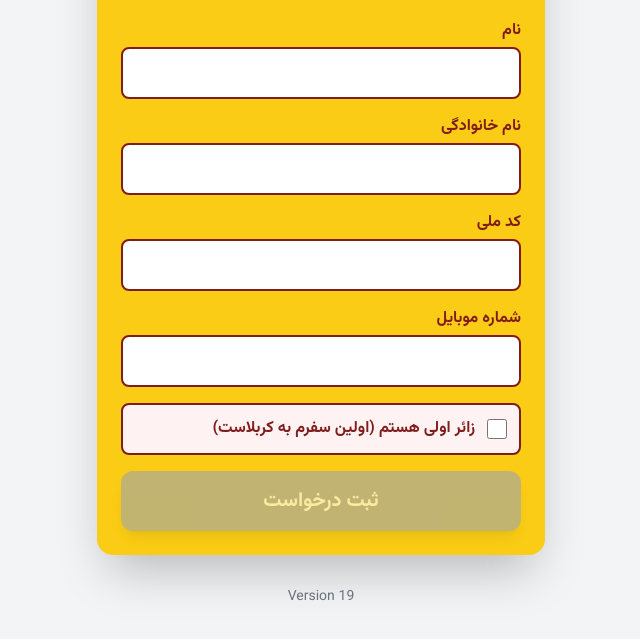
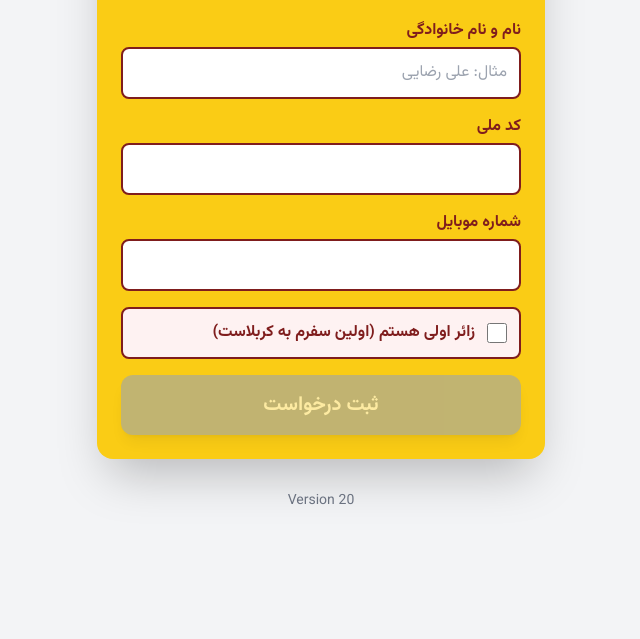
Before and after one commit to mehdibabapour/KARBALA-FORME, a plain HTML site: page index.html in a window 1280 px wide. Shown: the part 263-902 px from the top of the page, without its empty margins (319-959 px from the left). After the commit the page ends 806 px from the top, so only its background shows below. Drawn offline with nearby package versions, Linux system fonts and the light colour scheme.

Commit message:
Update index.html

```diff
--- a/index.html
+++ b/index.html
@@ -15,7 +15,6 @@
 </head>
 <body class="bg-gray-100 min-h-screen flex flex-col items-center py-8 px-4">
 
-
     <!-- Loading Overlay -->
     <div id="loading" class="loading-overlay">
         <div class="text-white text-center">
@@ -24,39 +23,26 @@
         </div>
     </div>
 
-
     <!-- Main Container -->
     <div class="max-w-md w-full bg-yellow-400 rounded-2xl shadow-2xl overflow-hidden">
-
 
         <!-- Poster Image -->
         <div class="w-full">
             <img src="poster.png" alt="Poster" class="w-full h-auto object-cover">
         </div>
 
-
         <!-- Content Area -->
         <div class="p-6">
             <h1 class="text-2xl font-bold text-center text-red-900 mb-6">ثبت‌نام و بازیابی رسید قرعه‌کشی سفر کربلا</h1>
 
-
             <!-- Form -->
             <form id="lotteryForm" class="space-y-4">
 
-
                 <div>
-                    <label class="block text-red-900 font-bold mb-1">نام</label>
-                    <input type="text" id="firstName" required
+                    <label class="block text-red-900 font-bold mb-1">نام و نام خانوادگی</label>
+                    <input type="text" id="fullName" required placeholder="مثال: علی رضایی"
                         class="w-full p-3 rounded-lg border-2 border-red-900 focus:outline-none focus:ring-2 focus:ring-red-600" dir="rtl">
                 </div>
-
-
-                <div>
-                    <label class="block text-red-900 font-bold mb-1">نام خانوادگی</label>
-                    <input type="text" id="lastName" required
-                        class="w-full p-3 rounded-lg border-2 border-red-900 focus:outline-none focus:ring-2 focus:ring-red-600" dir="rtl">
-                </div>
-
 
                 <div>
                     <label class="block text-red-900 font-bold mb-1">کد ملی</label>
@@ -64,13 +50,11 @@
                         class="w-full p-3 rounded-lg border-2 border-red-900 focus:outline-none focus:ring-2 focus:ring-red-600 text-left" dir="ltr">
                 </div>
 
-
                 <div>
                     <label class="block text-red-900 font-bold mb-1">شماره موبایل</label>
                     <input type="tel" id="mobile" required maxlength="11" pattern="09\d{9}"
                         class="w-full p-3 rounded-lg border-2 border-red-900 focus:outline-none focus:ring-2 focus:ring-red-600 text-left" dir="ltr">
                 </div>
-
 
                 <!-- زائر اولی -->
                 <div class="flex items-center gap-3 bg-red-50 border-2 border-red-900 rounded-lg p-3">
@@ -81,7 +65,6 @@
                     </label>
                 </div>
 
-
                 <button type="submit" id="submitBtn" disabled
                     class="w-full bg-gray-400 text-white font-bold py-4 rounded-xl text-xl transition duration-300 shadow-lg cursor-not-allowed opacity-60">
                     ثبت درخواست
@@ -90,10 +73,8 @@
         </div>
     </div>
 
-
     <!-- Footer Version -->
-    <div class="mt-8 text-gray-500 text-sm">Version 19</div>
-
+    <div class="mt-8 text-gray-500 text-sm">Version 20</div>
 
     <!-- Hidden Receipt Template for Download -->
     <div id="receipt-template">
@@ -113,14 +94,12 @@
         </div>
     </div>
 
-
     <!-- Custom Popups -->
     <div id="customPopup" class="fixed inset-0 flex items-center justify-center z-[10000] hidden p-4">
         <div class="bg-white rounded-2xl shadow-2xl max-w-sm w-full overflow-hidden transform transition-all">
             <div id="popupContent" class="p-6 text-center"></div>
         </div>
     </div>
-
 
     <!-- Audio Elements -->
     <audio id="audioWelcome" src="welcome.mp3"></audio>
@@ -130,11 +109,8 @@
     <audio id="audioDuplicateNational" src="duplicate_national.mp3"></audio>
     <audio id="duplicate-mobile" src="duplicate_mobile.mp3"></audio>
 
-
     <script>
-        // --- CONFIGURATION ---
         const WEB_APP_URL = "https://script.google.com/macros/s/AKfycbwSkH5ncDk5P-vpebrMb2A8EBik1Jrzecw_kvG2RzEOMMV8MjmSuuG9JOtOICRbUq4/exec";
-
 
         const form = document.getElementById('lotteryForm');
         const loading = document.getElementById('loading');
@@ -144,8 +120,6 @@
         const submitBtn = document.getElementById('submitBtn');
         const isFirstPilgrimCheckbox = document.getElementById('isFirstPilgrim');
 
-
-        // --- Checkbox gate for submit button ---
         function updateSubmitBtn() {
             if (isFirstPilgrimCheckbox.checked) {
                 submitBtn.disabled = false;
@@ -159,15 +133,12 @@
         }
 
         isFirstPilgrimCheckbox.addEventListener('change', updateSubmitBtn);
-        // Set initial state on load
         updateSubmitBtn();
-
 
         function playSound(id) {
             const sound = document.getElementById(id);
             if (sound) { sound.currentTime = 0; sound.play().catch(e => console.log("Audio play blocked")); }
         }
-
 
         function showPopup(title, message, type, buttonText, callback) {
             popupContent.innerHTML = `
@@ -185,13 +156,11 @@
             };
         }
 
-
         async function downloadReceipt(name, nat, mob, code) {
             document.getElementById('rec-name').innerText = name;
             document.getElementById('rec-nat').innerText = nat;
             document.getElementById('rec-mob').innerText = mob;
             document.getElementById('rec-code').innerText = code;
-
 
             const template = document.getElementById('receipt-template');
             const canvas = await html2canvas(template, { scale: 2 });
@@ -202,39 +171,26 @@
             link.click();
         }
 
-
         form.onsubmit = async (e) => {
             e.preventDefault();
 
-
-            const firstName = document.getElementById('firstName').value.trim();
-            const lastName = document.getElementById('lastName').value.trim();
-            const fullName = `${firstName} ${lastName}`;
+            const fullName = document.getElementById('fullName').value.trim();
             const nationalId = document.getElementById('nationalId').value.trim();
             const mobile = document.getElementById('mobile').value.trim();
             const isFirstPilgrim = document.getElementById('isFirstPilgrim').checked;
-
 
             loading.style.display = 'flex';
             loadingText.innerText = 'در حال برقراری ارتباط...';
             playSound('audioLoading');
 
-
             try {
                 const url = `${WEB_APP_URL}?action=register`
-                    + `&firstName=${encodeURIComponent(firstName)}`
-                    + `&lastName=${encodeURIComponent(lastName)}`
                     + `&fullName=${encodeURIComponent(fullName)}`
                     + `&nationalId=${encodeURIComponent(nationalId)}`
                     + `&mobile=${encodeURIComponent(mobile)}`
                     + `&isFirstPilgrim=${encodeURIComponent(isFirstPilgrim)}`;
 
-
-                const response = await fetch(url, {
-                    method: 'GET',
-                    redirect: 'follow'
-                });
-
+                const response = await fetch(url, { method: 'GET', redirect: 'follow' });
 
                 const text = await response.text();
                 let result;
@@ -245,9 +201,7 @@
                     throw new Error('پاسخ سرور قابل تجزیه نیست: ' + text.substring(0, 100));
                 }
 
-
                 loading.style.display = 'none';
-
 
                 if (result.status === 'success') {
                     playSound('audioSuccess');
@@ -258,8 +212,6 @@
                         '📥 دانلود رسید قرعه‌کشی سفر کربلا',
                         () => downloadReceipt(fullName, nationalId, mobile, result.trackingCode)
                     );
-
-
                 } else if (result.status === 'duplicate') {
                     playSound('audioDuplicate');
                     showPopup(
@@ -269,8 +221,6 @@
                         '📥 دریافت مجدد رسید',
                         () => downloadReceipt(fullName, nationalId, mobile, result.trackingCode)
                     );
-
-
                 } else if (result.status === 'duplicate_national') {
                     playSound('audioDuplicateNational');
                     showPopup(
@@ -280,8 +230,6 @@
                         'متوجه شدم',
                         null
                     );
-
-
                 } else if (result.status === 'duplicate_mobile') {
                     playSound('duplicate-mobile');
                     showPopup(
@@ -291,8 +239,6 @@
                         'متوجه شدم',
                         null
                     );
-
-
                 } else if (result.status === 'closed') {
                     showPopup(
                         '🔒 ثبت‌نام بسته است',
@@ -301,12 +247,9 @@
                         'متوجه شدم',
                         null
                     );
-
-
                 } else {
                     throw new Error(result.message || 'خطای ناشناخته از سرور');
                 }
-
 
             } catch (error) {
                 loading.style.display = 'none';
@@ -321,7 +264,6 @@
             }
         };
 
-
         window.addEventListener('click', () => {
             if (!window.welcomePlayed) {
                 playSound('audioWelcome');
```
